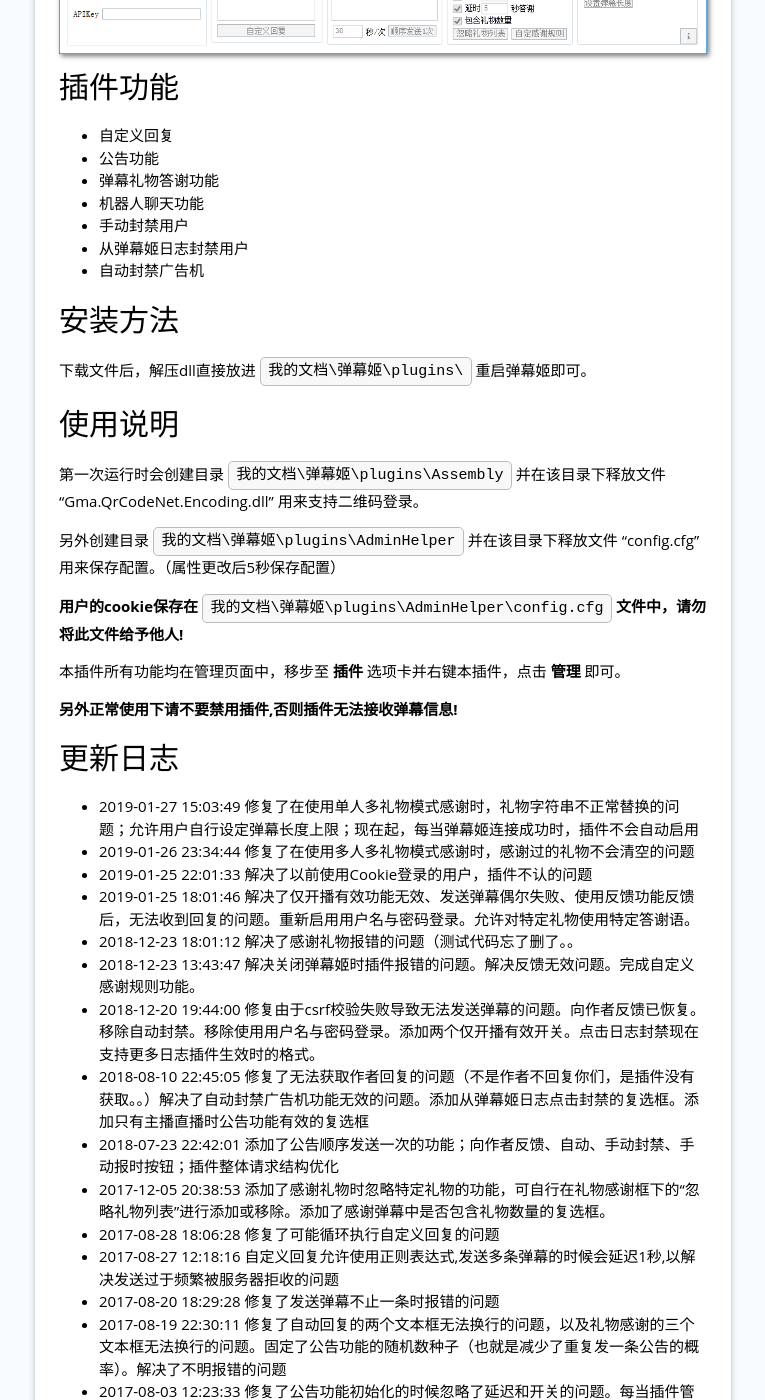
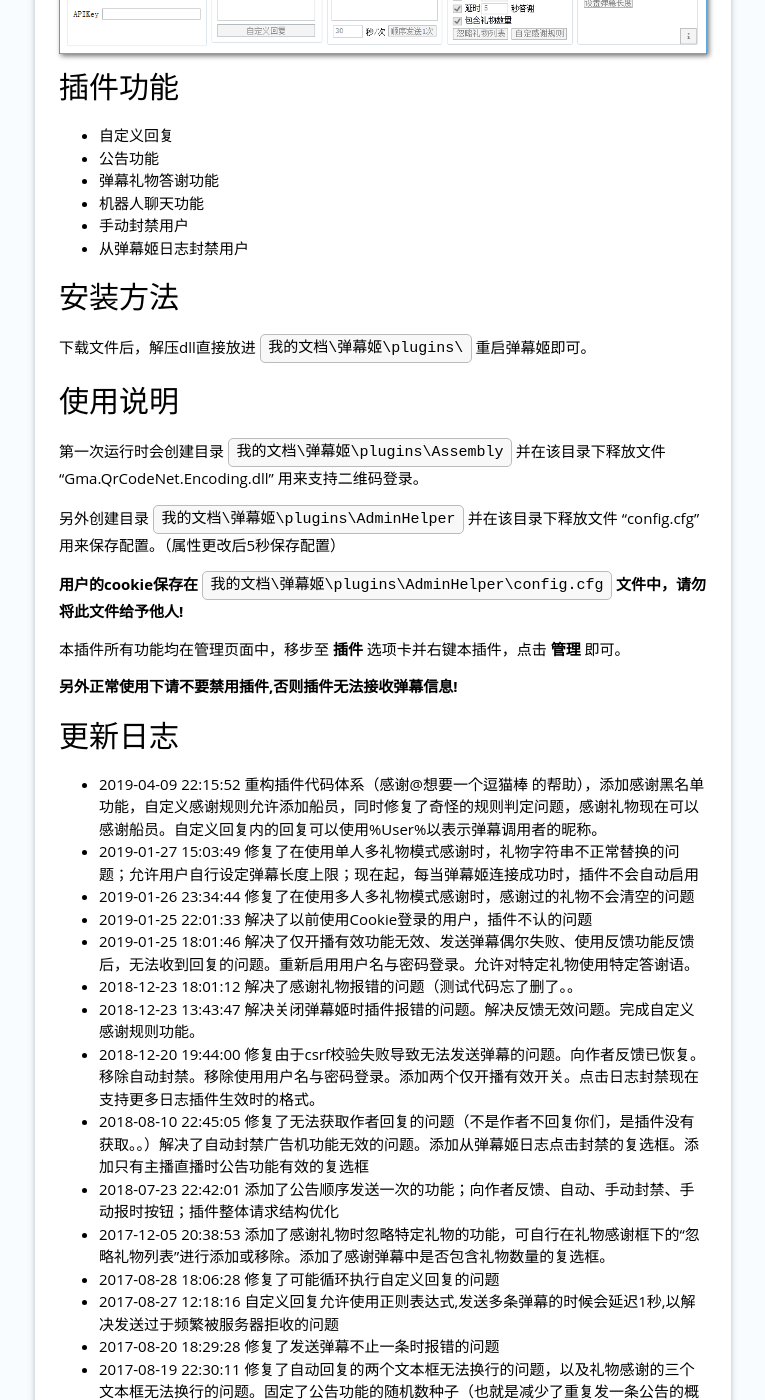
Before and after one commit to Bililive/www.danmuji.org, a Jekyll site: the page built from _plugin/AdminHelper.md, in a window 1280 px wide and 1400 px high, scrolled down 651 px. Shown: the whole window, without its empty margins (309-1074 px from the left). Built offline with Jekyll 4.4.1, drawn with Linux system fonts in a browser that asks for light colours; some of the changed text lies outside the part shown.

Commit message:
更新房管助手重制版至1.2.0
重构插件代码体系（感谢@想要一个逗猫棒 的帮助），添加感谢黑名单功能，自定义感谢规则允许添加船员，同时修复了奇怪的规则判定问题，感谢礼物现在可以感谢船员。自定义回复内的回复可以使用%User%以表示弹幕调用者的昵称。

```diff
--- a/_plugin/AdminHelper.md
+++ b/_plugin/AdminHelper.md
@@ -5,10 +5,10 @@
 plugin_author: 起名废丶西井＆想要一个逗猫棒
 plugin_name: 房管助手重制版
 plugin_desc: 房管必备
-plugin_version: 1.1.9
-plugin_update_datetime: 2019-01-27 15:03:49 +0800
+plugin_version: 1.2.0
+plugin_update_datetime: 2019-04-09 22:15:52 +0800
 plugin_update_desc: |-
-  修复了在使用单人多礼物模式感谢时，礼物字符串不正常替换的问题；允许用户自行设定弹幕长度上限；现在起，每当弹幕姬连接成功时，插件不会自动启用
+  重构插件代码体系（感谢@想要一个逗猫棒 的帮助），添加感谢黑名单功能，自定义感谢规则允许添加船员，同时修复了奇怪的规则判定问题，感谢礼物现在可以感谢船员。自定义回复内的回复可以使用%User%以表示弹幕调用者的昵称。
 plugin_dllink: /resource/AdminHelper/AdminHelper.zip
 plugin_dlnote: 直接提取压缩包里的dll放进插件目录即可
 ---
@@ -33,7 +33,6 @@
 - 机器人聊天功能
 - 手动封禁用户
 - 从弹幕姬日志封禁用户
-- 自动封禁广告机
 
 安装方法
 ---
@@ -55,6 +54,7 @@
 
 更新日志
 ---
+- 2019-04-09 22:15:52 重构插件代码体系（感谢@想要一个逗猫棒 的帮助），添加感谢黑名单功能，自定义感谢规则允许添加船员，同时修复了奇怪的规则判定问题，感谢礼物现在可以感谢船员。自定义回复内的回复可以使用%User%以表示弹幕调用者的昵称。
 - 2019-01-27 15:03:49 修复了在使用单人多礼物模式感谢时，礼物字符串不正常替换的问题；允许用户自行设定弹幕长度上限；现在起，每当弹幕姬连接成功时，插件不会自动启用
 - 2019-01-26 23:34:44 修复了在使用多人多礼物模式感谢时，感谢过的礼物不会清空的问题
 - 2019-01-25 22:01:33 解决了以前使用Cookie登录的用户，插件不认的问题
```
Also changed, not shown: 2 other files.
